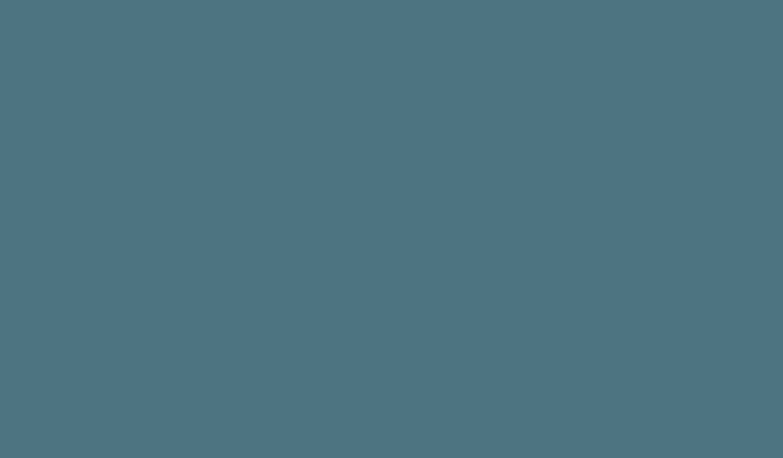
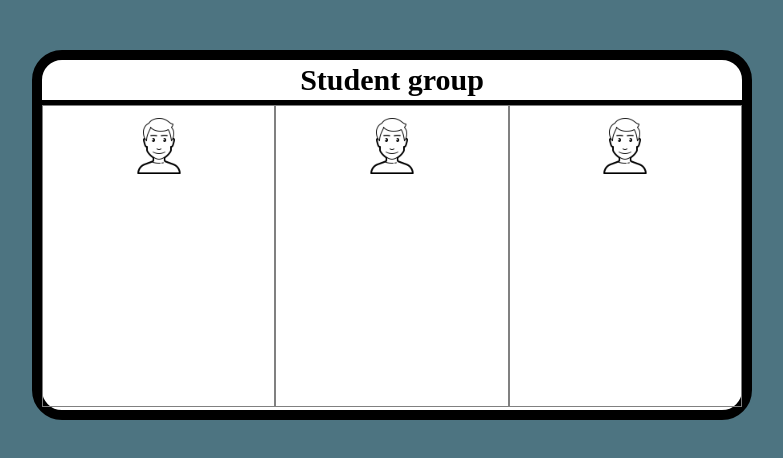
Before and after one commit to Sseryyz/student_book, a plain HTML site: page index.html in a window 1280 px wide. Shown: the whole page, without its empty margins (248-1031 px from the left). Drawn offline with Linux system fonts and the light colour scheme.

Commit message:
added markup and styles for student-book

```diff
--- a/index.html
+++ b/index.html
@@ -3,10 +3,24 @@
 <head>
   <meta charset="UTF-8">
   <title>Student_book</title>
+  <link rel="stylesheet" href="https://maxcdn.bootstrapcdn.com/font-awesome/4.5.0/css/font-awesome.min.css">
   <link rel="stylesheet" href="style.css">
   <script src="main.js" defer></script>
 </head>
 <body>
-
+<section class="group">
+  <p>Student group</p>
+  <div class="container">
+    <div class="student" id="Vasya">
+      <img src="student.png" alt="Student">
+    </div>
+    <div class="student" id="Ivan">
+      <img src="student.png" alt="Student">
+    </div>
+    <div class="student" id="Petr">
+      <img src="student.png" alt="Student">
+    </div>
+  </div>
+</section>
 </body>
 </html>
--- a/style.css
+++ b/style.css
@@ -1,3 +1,38 @@
 body{
   background-color: rgb(77, 116, 129);
+  margin: 0;
+  padding: 0;
+  text-decoration: none;
 }
+.group{
+  position: relative;
+  top: 50px;
+  left: 50%;
+  transform: translate(-50%);
+  height: 350px;
+  width: 700px;
+  border: 10px solid black;
+  border-radius: 30px;
+  background-color: #fff;
+}
+.group p{
+  text-align: center;
+  font-size: 30px;
+  font-weight: bold;
+  border-bottom: 5px solid black;
+  padding: 3px 0;
+  margin: 0;
+}
+.container{
+  display: flex;
+  justify-content: space-between;
+}
+.student{
+  height: 300px;
+  width: 33.333%;
+  text-align: center;
+  border: 1px solid gray;
+}
+.student img{
+  height: 80px;
+}
```
Also changed, not shown: student.png (added), 1 other file.
